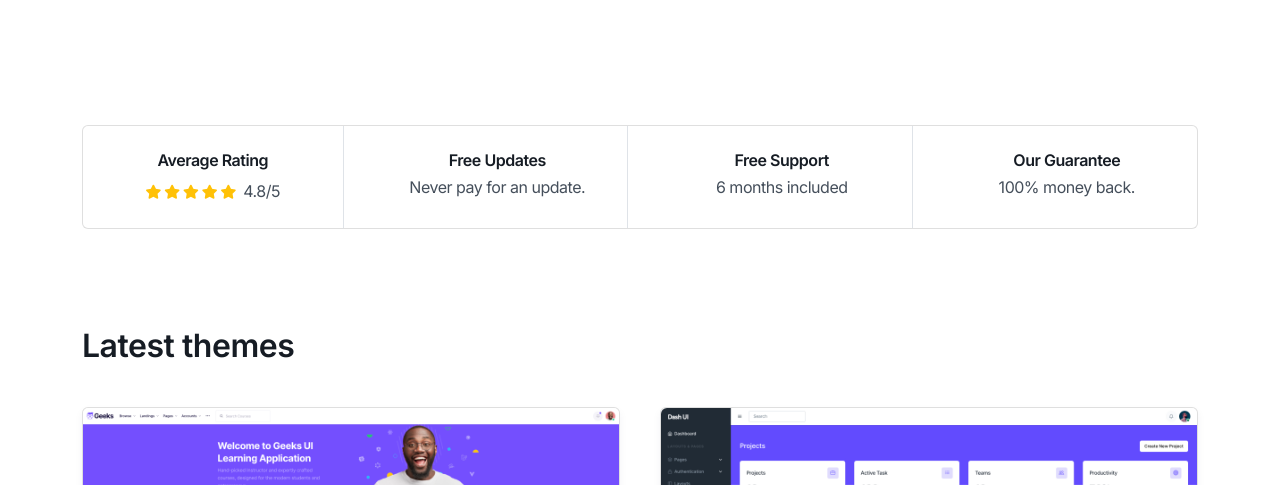
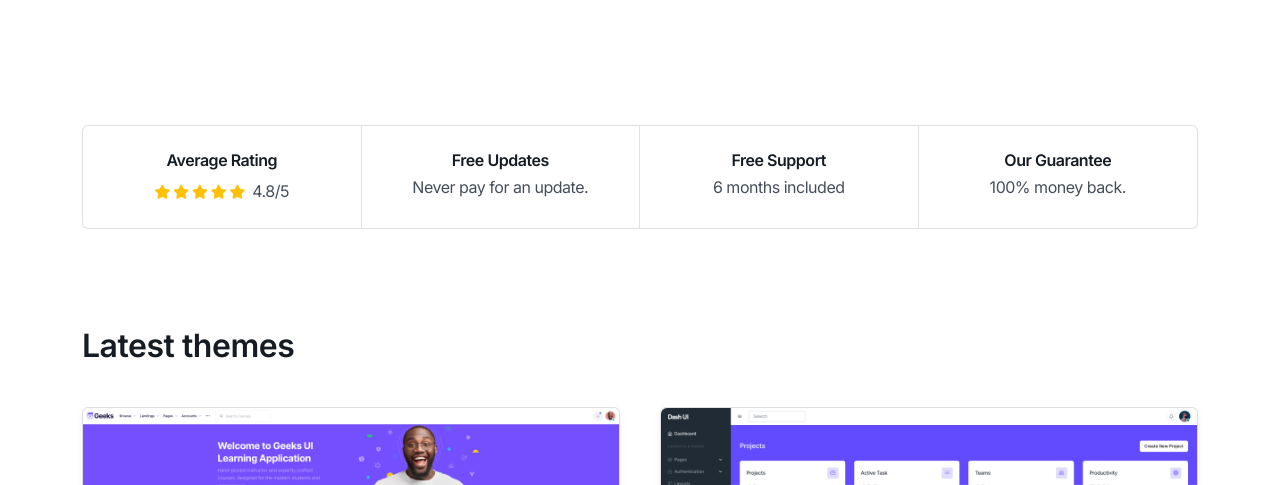
Before and after one commit to anitaparmar26/codescandy, a website: page src/index.html in a window 1280 px wide. Shown: the part 615-1100 px from the top of the page. Drawn offline with nearby package versions, Linux system fonts and the light colour scheme; files that its build step writes are made by us from their sources; files whose address does not match are found by name.

Commit message:
all done

```diff
--- a/src/index.html
+++ b/src/index.html
@@ -34,9 +34,9 @@
     <div class="pt-8 py-lg-10 pb-4">
         <div class="container">
             <div class="card">
-            <div class="row">
+                <div class="row g-0">
                     <div class="col-lg-3 col-md-6 col-12">
-                    <div class="border-end-lg p-4 text-center h-100">
+                        <div class="border-end-md p-4 text-center h-100 border-bottom border-bottom-lg-0">
 
                                 <h3 class="h5">Average Rating</h3>
                                 <small class="text-warning ">
@@ -54,14 +54,14 @@
 
 
                     <div class="col-lg-3 col-md-6 col-12">
-                    <div class="border-end-lg p-4 text-center h-100">
+                        <div class="border-end-lg p-4 text-center h-100 border-bottom border-bottom-lg-0">
                                 <h3 class="h5 mb-1">Free Updates</h3>
                                 <span>Never pay for an update. </span>
 
                         </div>
                     </div>
                     <div class="col-lg-3 col-md-6 col-12">
-                    <div class="border-end-lg p-4 text-center h-100">
+                        <div class="border-end-md p-4 text-center h-100 border-bottom border-bottom-md-0">
                                 <h3 class="h5 mb-1">Free Support</h3>
                                 <span>6 months included</span>
 
@@ -69,7 +69,7 @@
                     </div>
 
                     <div class="col-lg-3 col-md-6 col-12">
-                    <div class="p-4 text-center">
+                        <div class="p-4 text-center ">
                                 <h3 class="h5 mb-1">Our Guarantee</h3>
                                 <span>100% money back.</span>
 
```
Also changed, not shown: src/pages/why-our-theme.html (+5 -5 lines). Lines whose indentation alone changed are shown as unchanged.
